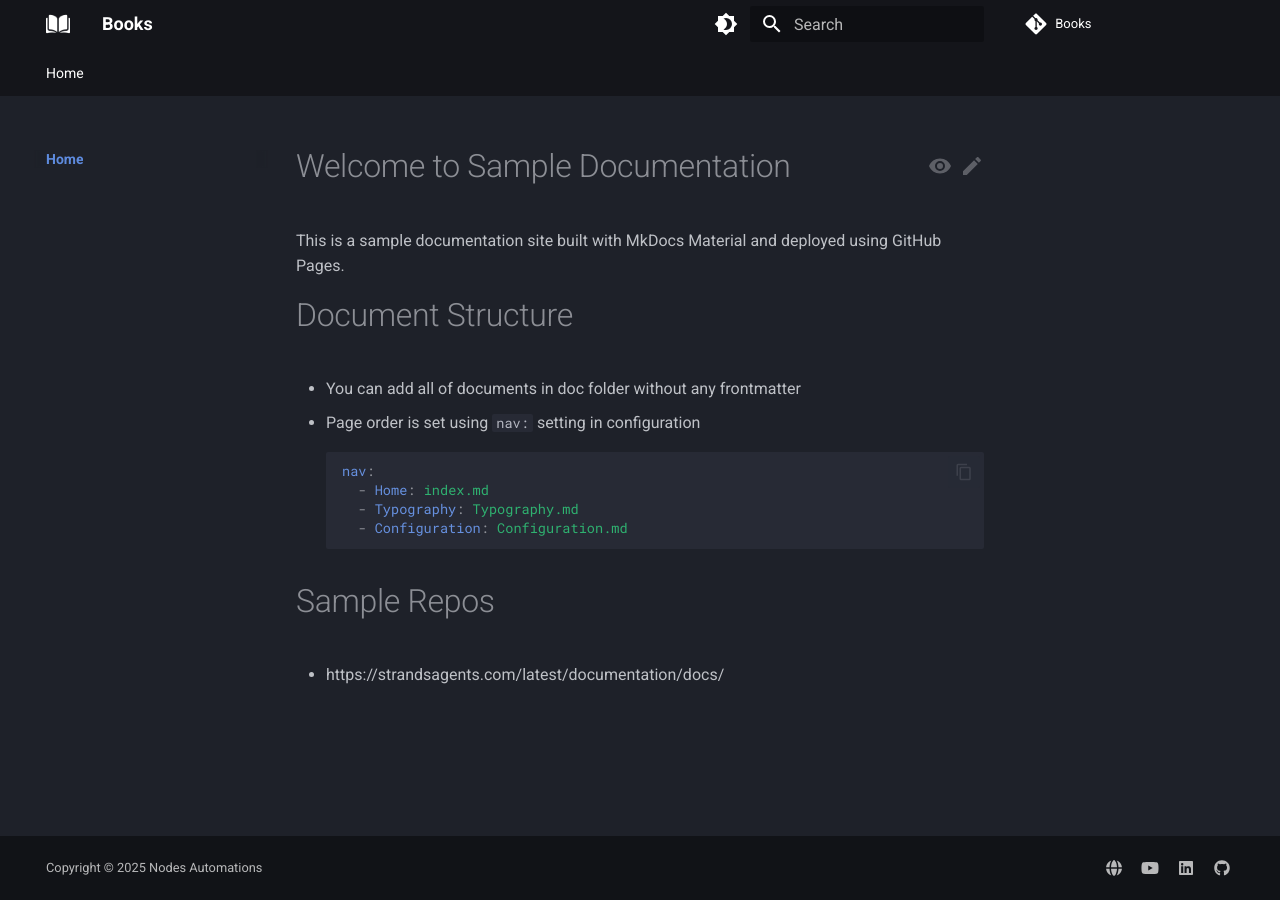
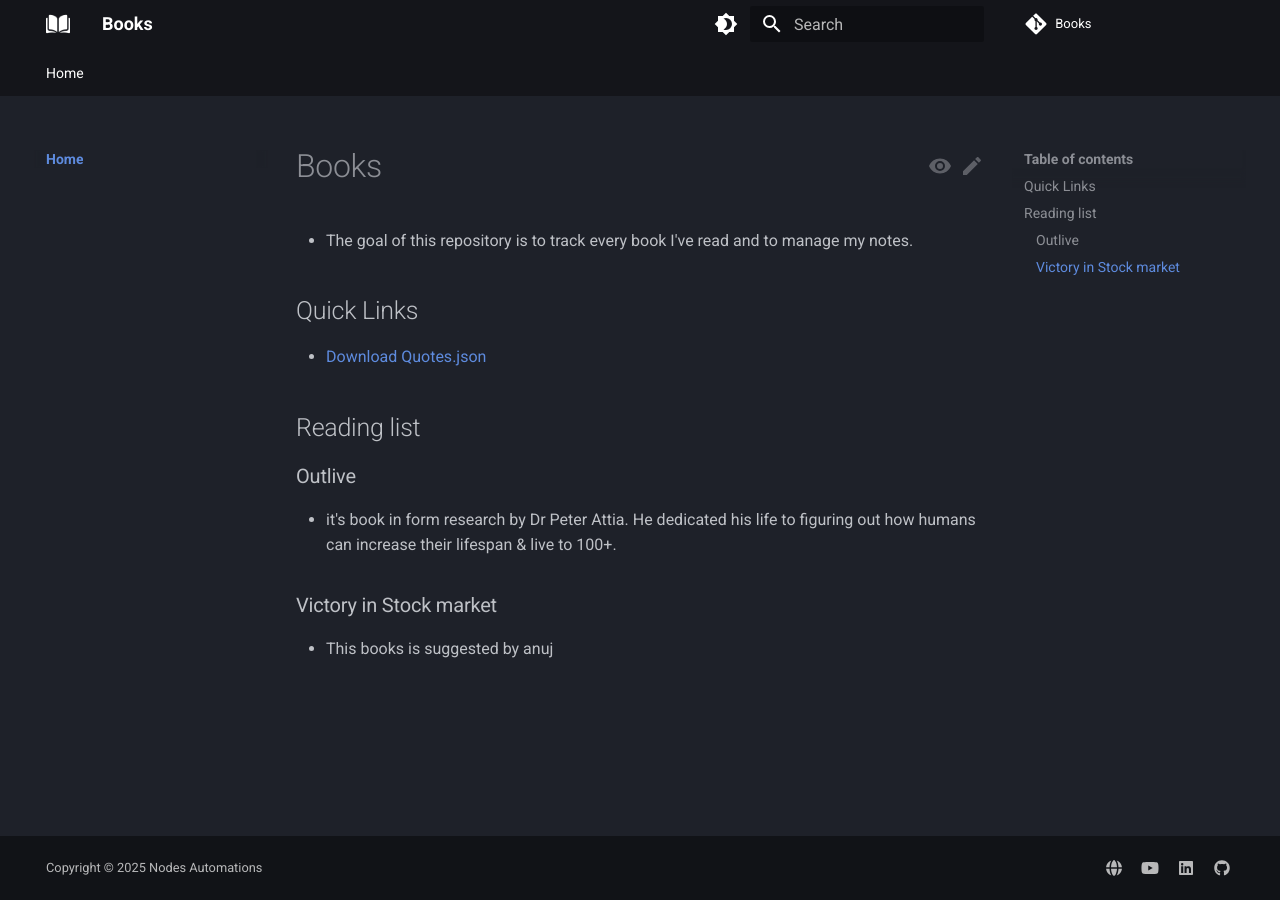
Before and after one commit to vivekkpatel/Books, an MkDocs documentation site: the page built from docs/index.md, in a window 1280 px wide. Built offline with MkDocs 1.6.1 and Material for MkDocs 9.7.7, drawn with Linux system fonts in a browser that asks for light colours; comment, search, counter and statistics services are not loaded.

Commit message:
Index page udpated

````diff
--- a/docs/index.md
+++ b/docs/index.md
@@ -1,16 +1,13 @@
-# Welcome to Sample Documentation
+# Books
+- The goal of this repository is to track every book I've read and to manage my notes.
 
-This is a sample documentation site built with MkDocs Material and deployed using GitHub Pages.
+## Quick Links
+- [Download Quotes.json](../Quotes.json)
 
-# Document Structure
-- You can add all of documents in doc folder without any frontmatter
-- Page order is set using `nav:` setting in configuration
-```yaml
-nav:
-  - Home: index.md
-  - Typography: Typography.md
-  - Configuration: Configuration.md
-```
+## Reading list
 
-# Sample Repos
-- https://strandsagents.com/latest/documentation/docs/
+### Outlive
+- it's book in form research by Dr Peter Attia. He dedicated his life to figuring out how humans can increase their lifespan & live to 100+.
+
+### Victory in Stock market
+- This books is suggested by anuj
````
Also changed, not shown: 1 other file.
